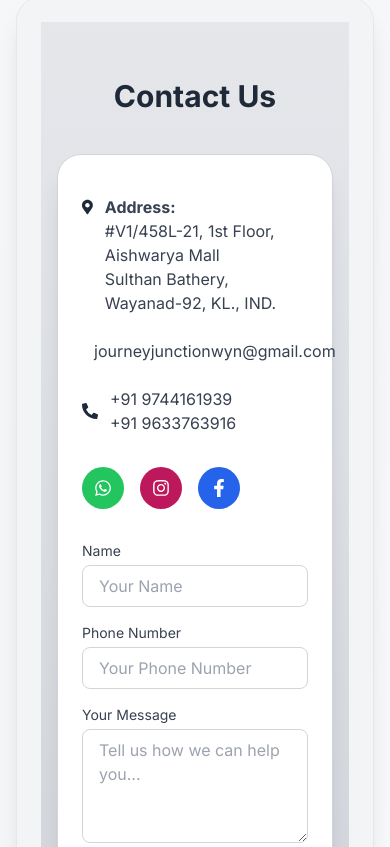
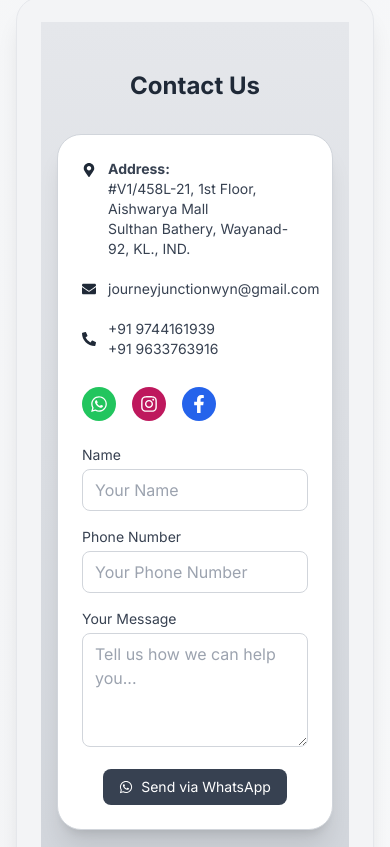
Before and after one commit to Shimna-2/journey-junction-n, a React (Vite) app: page /aboutus in a window 390 px wide. Shown: the part 2417-3264 px from the top of the page. Built offline with nearby package versions, Linux system fonts and the light colour scheme.

Commit message:
committed

```diff
--- a/src/components/ContactUs.jsx
+++ b/src/components/ContactUs.jsx
@@ -44,7 +44,7 @@ const ContactUs = () => {
     const whatsappMessage = `Hello, my name is ${name}. My phone number is ${phone}. Message: ${message}`;
 
     window.open(
-      `https://wa.me/919633763916?text=${encodeURIComponent(whatsappMessage)}`,
+      `https://wa.me/919744161939?text=${encodeURIComponent(whatsappMessage)}`, // ✅ Updated link from footer
       "_blank"
     );
 
@@ -53,17 +53,17 @@ const ContactUs = () => {
   };
 
   return (
-    <section className="relative py-14 px-4 overflow-hidden bg-gradient-to-b from-gray-200 to-gray-300">
+    <section className="relative py-12 px-4 sm:px-6 lg:px-8 bg-gradient-to-b from-gray-200 to-gray-300">
       <div className="relative z-10 max-w-6xl mx-auto">
-        <h2 className="text-3xl sm:text-4xl font-bold text-center text-gray-800 mb-10">
+        <h2 className="text-2xl sm:text-3xl md:text-4xl font-bold text-center text-gray-800 mb-8 sm:mb-10">
           Contact Us
         </h2>
 
-        <div className="bg-white rounded-3xl shadow-xl border border-gray-300 px-6 sm:px-10 py-10 grid grid-cols-1 md:grid-cols-2 gap-8">
-          {/* Left Side - Address & Contact Info */}
-          <div className="space-y-6 text-gray-700">
+        <div className="bg-white rounded-3xl shadow-xl border border-gray-300 p-6 sm:p-8 md:p-10 grid grid-cols-1 md:grid-cols-2 gap-6 sm:gap-8">
+          {/* Left Side - Contact Info */}
+          <div className="space-y-5 text-gray-700 text-sm sm:text-base">
             <div className="flex items-start gap-3">
-              <FaMapMarkerAlt className="text-gray-800 mt-1" />
+              <FaMapMarkerAlt className="text-gray-800 mt-1 flex-shrink-0" />
               <p>
                 <strong>Address:</strong> <br />
                 #V1/458L-21, 1st Floor, Aishwarya Mall <br />
@@ -72,24 +72,24 @@ const ContactUs = () => {
             </div>
 
             <div className="flex items-center gap-3">
-              <FaEnvelope className="text-gray-800" />
-              <p>journeyjunctionwyn@gmail.com</p>
+              <FaEnvelope className="text-gray-800 flex-shrink-0" />
+              <p className="break-words">journeyjunctionwyn@gmail.com</p>
             </div>
 
             <div className="flex items-center gap-3">
-              <FaPhoneAlt className="text-gray-800" />
+              <FaPhoneAlt className="text-gray-800 flex-shrink-0" />
               <p>
-                +91 9744161939 <br /> +91 9633763916 <br />
+                +91 9744161939 <br /> +91 9633763916
               </p>
             </div>
 
-            {/* Social Links */}
-            <div className="flex items-center gap-4 pt-2">
+            {/* Social Links - ✅ Updated from footer */}
+            <div className="flex items-center gap-4 pt-2 flex-wrap">
               <a
-                href="https://wa.me/919164XXXXXX"
+                href="https://wa.me/919744161939"
                 target="_blank"
                 rel="noopener noreferrer"
-                className="bg-green-500 hover:bg-green-600 text-white p-3 rounded-full"
+                className="bg-green-500 hover:bg-green-600 text-white p-2 sm:p-3 rounded-full transition"
               >
                 <FaWhatsapp size={18} />
               </a>
@@ -97,7 +97,7 @@ const ContactUs = () => {
                 href="https://www.instagram.com/journey_junction___?igsh=ODZieXo1NTlhNjhr"
                 target="_blank"
                 rel="noopener noreferrer"
-                className="bg-pink-700 hover:bg-pink-700 text-white p-3 rounded-full"
+                className="bg-pink-700 hover:bg-pink-700 text-white p-2 sm:p-3 rounded-full transition"
               >
                 <FaInstagram size={18} />
               </a>
@@ -105,7 +105,7 @@ const ContactUs = () => {
                 href="https://www.facebook.com/share/1F7BL9EXTb/"
                 target="_blank"
                 rel="noopener noreferrer"
-                className="bg-blue-600 hover:bg-blue-700 text-white p-3 rounded-full"
+                className="bg-blue-600 hover:bg-blue-700 text-white p-2 sm:p-3 rounded-full transition"
               >
                 <FaFacebookF size={18} />
               </a>
@@ -130,7 +130,7 @@ const ContactUs = () => {
                   value={formData.name}
                   onChange={handleChange}
                   required
-                  className="w-full border border-gray-300 rounded-lg px-4 py-2 focus:outline-none focus:ring-2 focus:ring-gray-700"
+                  className="w-full border border-gray-300 rounded-lg px-3 py-2 sm:px-4 sm:py-2 focus:outline-none focus:ring-2 focus:ring-gray-700"
                   placeholder="Your Name"
                 />
               </div>
@@ -147,7 +147,7 @@ const ContactUs = () => {
                   onChange={handleChange}
                   required
                   pattern="\d{10}"
-                  className="w-full border border-gray-300 rounded-lg px-4 py-2 focus:outline-none focus:ring-2 focus:ring-gray-700"
+                  className="w-full border border-gray-300 rounded-lg px-3 py-2 sm:px-4 sm:py-2 focus:outline-none focus:ring-2 focus:ring-gray-700"
                   placeholder="Your Phone Number"
                 />
               </div>
@@ -163,7 +163,7 @@ const ContactUs = () => {
                   value={formData.message}
                   onChange={handleChange}
                   required
-                  className="w-full border border-gray-300 rounded-lg px-4 py-2 focus:outline-none focus:ring-2 focus:ring-gray-700"
+                  className="w-full border border-gray-300 rounded-lg px-3 py-2 sm:px-4 sm:py-2 focus:outline-none focus:ring-2 focus:ring-gray-700"
                   placeholder="Tell us how we can help you..."
                 ></textarea>
               </div>
@@ -172,7 +172,7 @@ const ContactUs = () => {
               <div className="text-center">
                 <button
                   type="submit"
-                  className="bg-gray-700 hover:bg-gray-800 text-white px-6 py-2 rounded-lg font-medium transition duration-300 flex items-center gap-2 justify-center mx-auto"
+                  className="bg-gray-700 hover:bg-gray-800 text-white px-4 py-2 sm:px-6 sm:py-2 rounded-lg font-medium transition duration-300 flex items-center gap-2 justify-center mx-auto text-sm sm:text-base"
                 >
                   <FaWhatsapp />
                   Send via WhatsApp
--- a/src/components/Header.jsx
+++ b/src/components/Header.jsx
@@ -67,7 +67,7 @@ export default function Header() {
           {isHome && <WeatherPreview />}
           <button
             onClick={() => setMenuOpen(true)}
-            className="text-xl text-black" // thinner hamburger
+            className="text-xl text-black"
             aria-label="Open menu"
           >
             <FaBars />
@@ -81,15 +81,19 @@ export default function Header() {
           </Link>
 
           {/* Destinations */}
+          {/* Destinations */}
           <div className="relative group">
-            <button className={`flex items-center gap-1 ${navItemClass}`}>
+            <button
+              onClick={() => navigate("/wayanad")}
+              className={`flex items-center gap-1 ${navItemClass}`}
+            >
               <span className="relative z-10">DESTINATIONS</span>
               <FaChevronDown size={12} className="z-10" />
             </button>
             <div
               className="absolute left-0 top-full bg-white text-black shadow-md rounded-b z-50 w-48
-                opacity-0 group-hover:opacity-100 group-hover:pointer-events-auto
-                transition-all duration-200 pointer-events-none"
+      opacity-0 group-hover:opacity-100 group-hover:pointer-events-auto
+      transition-all duration-200 pointer-events-none"
             >
               <Link
                 to="/wayanad"
@@ -102,14 +106,17 @@ export default function Header() {
 
           {/* Resorts */}
           <div className="relative group">
-            <button className={`flex items-center gap-1 ${navItemClass}`}>
+            <button
+              onClick={() => navigate("/resorts")}
+              className={`flex items-center gap-1 ${navItemClass}`}
+            >
               <span className="relative z-10">RESORTS</span>
               <FaChevronDown size={12} className="z-10" />
             </button>
             <div
               className="absolute left-0 top-full bg-white text-black shadow-md rounded-b z-50 w-64
-                opacity-0 group-hover:opacity-100 group-hover:pointer-events-auto
-                transition-all duration-200 pointer-events-none"
+      opacity-0 group-hover:opacity-100 group-hover:pointer-events-auto
+      transition-all duration-200 pointer-events-none"
             >
               {[
                 { name: "Luxury Resorts", id: "luxury-resorts" },
@@ -134,7 +141,6 @@ export default function Header() {
           <Link to="/aboutus" className={navItemClass}>
             <span className="relative z-10">ABOUT US</span>
           </Link>
-
           <div className="flex items-center gap-4">
             <Link to="/booknow" className={navItemClass}>
               <span className="relative z-10">BOOK NOW</span>
@@ -151,12 +157,10 @@ export default function Header() {
           style={{ backgroundColor: "rgba(0,0,0,0.3)" }}
           onClick={() => setMenuOpen(false)}
         >
-          {/* Side Panel */}
           <div
             className="fixed top-0 right-0 w-72 h-full bg-black/50 backdrop-blur-lg border-l border-white/10 shadow-xl p-4 flex flex-col space-y-3 text-white"
             onClick={(e) => e.stopPropagation()}
           >
-            {/* Close Button */}
             <button
               onClick={() => setMenuOpen(false)}
               className="absolute top-4 right-4 w-10 h-10 flex items-center justify-center bg-black rounded-full text-white hover:bg-gray-800 transition"
@@ -164,7 +168,6 @@ export default function Header() {
               ✕
             </button>
 
-            {/* Menu Items */}
             <Link
               to="/home"
               onClick={() => setMenuOpen(false)}
--- a/src/components/JourneyJunctionPromise.jsx
+++ b/src/components/JourneyJunctionPromise.jsx
@@ -11,7 +11,7 @@ const promises = [
   "Camping beneath starry skies",
   "Instant WhatsApp bookings",
   "24/7 guest support",
-  "Local spice garden tours",
+  "Daily room cleaning service",
 ];
 
 const JourneyJunctionPromise = () => {
```
